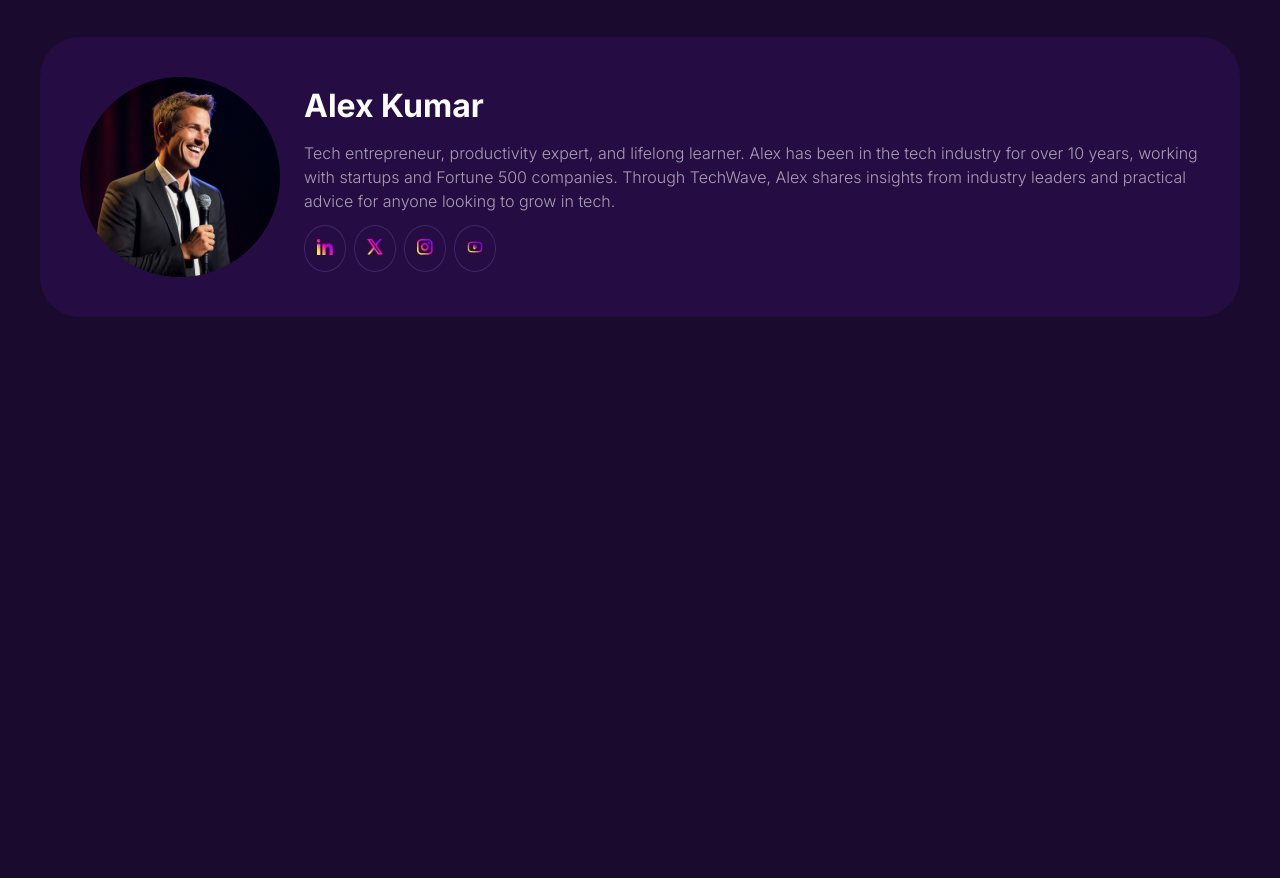
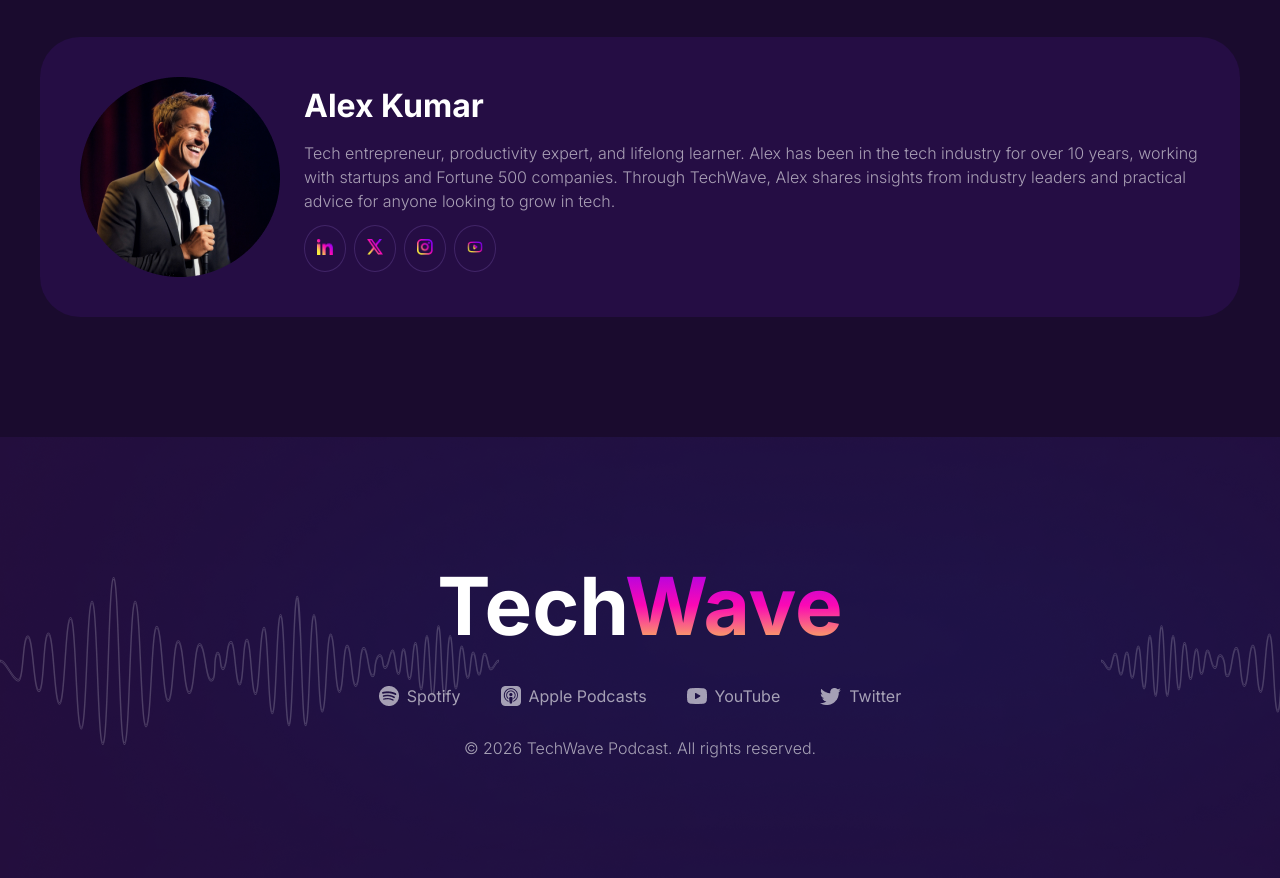
Before and after one commit to farhangalib-1/Assignment-2-, a plain HTML site: page index.html in a window 1280 px wide. Shown: the part 3447-4325 px from the top of the page. Before the commit the page ends 3884 px from the top, so only its background shows below. Drawn offline with Linux system fonts and the light colour scheme.

Commit message:
footer section is added

```diff
--- a/index.html
+++ b/index.html
@@ -144,7 +144,24 @@
         </section>
     </main>
     <footer>
-
+        <div class="footer-content">
+            <h1>Tech<span>Wave</span></h1>
+            <div class="icons">
+                <div class="icon">
+                <img src="assets/spotify.png" alt=""><p>Spotify</p>
+                </div>
+                <div class="icon">
+                <img src="assets/apple-podcast.png" alt=""><p>Apple Podcasts</p>
+                </div>
+                <div class="icon">
+                <img src="assets/youtube-podcast.png" alt=""><p>YouTube</p>
+                </div>
+                <div class="icon">
+                <img src="assets/twitter.png" alt=""><p>Twitter</p>
+                </div>
+            </div>
+            <p class="copy-right">&copy; 2026 TechWave Podcast. All rights reserved.</p>
+            </div>
     </footer>
 </body>
 </html>
--- a/style.css
+++ b/style.css
@@ -443,3 +443,47 @@
     padding: 12.4px 12px;
     border-radius: 50%;
 }
+footer{
+    background-image: url(assets/footer-bg.png);
+}
+
+.footer-content{
+    max-width: 1360px;
+    margin: 0 auto;
+    padding-top: 120px;
+    padding-bottom: 120px;
+}
+.footer-content h1{
+    text-align: center;
+    font-size: 5rem;
+    font-weight: 700;
+    margin-bottom: 32px;
+}
+.footer-content span{
+     background-image: linear-gradient(to top, rgba(247, 233, 63, 1), rgba(251, 9, 180, 1), rgba(145, 0, 248, 1));
+    -webkit-text-fill-color: transparent;
+    -webkit-background-clip: text;
+}
+.footer-content .icons{
+    display: flex;
+    justify-content: center;
+    align-items: center;
+    gap: 40px;
+}
+.footer-content .icon{
+    display: flex;
+    align-items: center;
+    gap: 8px;
+}
+.icon{
+    font-size: 1rem;
+    font-weight: 400;
+    opacity: 60%;
+}
+.copy-right{
+    text-align: center;
+    margin-top: 32px;
+    opacity: 60%;
+    font-size: 1rem;
+    font-weight: 300;
+}
```
